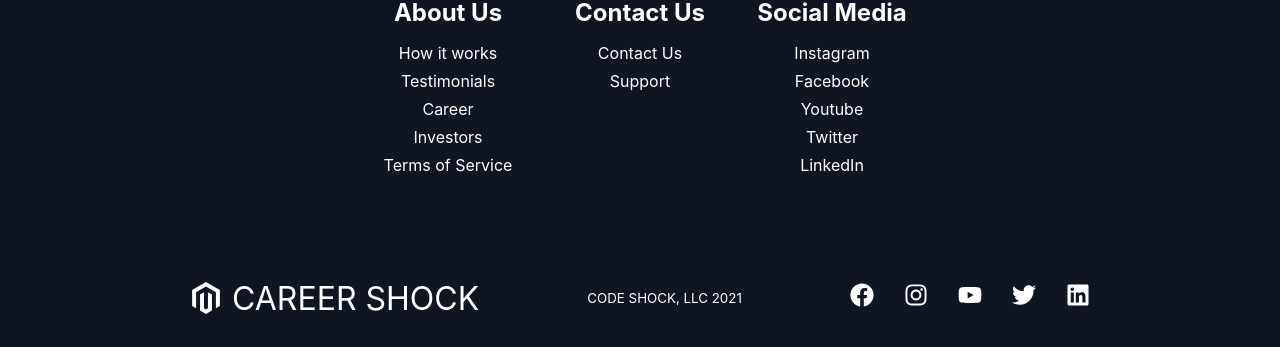
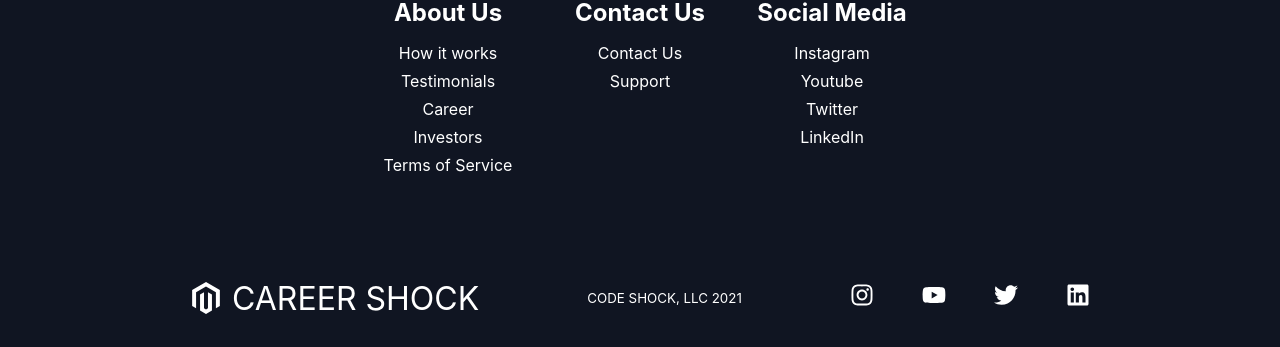
Before and after one commit to JS-Jr-Dev-Job-Board/react, a React (Create React App) app: page / in a window 1280 px wide. Shown: the part 1291-1638 px from the top of the page. Built offline with nearby package versions, Linux system fonts and the light colour scheme.

Commit message:
updated social media links

```diff
--- a/src/components/Footer/Footer.js
+++ b/src/components/Footer/Footer.js
@@ -5,7 +5,7 @@
   FaInstagram,
   FaTwitter,
   FaYoutube,
-  FaLinkedin
+  FaLinkedin,
 } from 'react-icons/fa'
 //import Copyright from 'react-copyright'
 
@@ -28,7 +28,7 @@
   SocialIcon,
   WebsiteRights,
   SocialIcons,
-  SocialIconLink
+  SocialIconLink,
 } from './Footer.elements'
 
 // GLOBAL STYLES
@@ -67,11 +67,18 @@
         <FooterLinksWrapper>
           <FooterLinksItems>
             <FooterLinkTitle>Social Media</FooterLinkTitle>
-            <FooterLink to='/'>Instagram</FooterLink>
-            <FooterLink to='/'>Facebook</FooterLink>
-            <FooterLink to='/'>Youtube</FooterLink>
-            <FooterLink to='/'>Twitter</FooterLink>
-            <FooterLink to='/'>LinkedIn</FooterLink>
+            <FooterLink herf='https://www.instagram.com/code_shock_dev/'>
+              Instagram
+            </FooterLink>
+            <FooterLink herf='https://www.youtube.com/channel/UChXeB7ef39aG9JgW_R3mv0g'>
+              Youtube
+            </FooterLink>
+            <FooterLink herf='https://twitter.com/code_shock_dev'>
+              Twitter
+            </FooterLink>
+            <FooterLink herf='https://www.linkedin.com/company/code-shock'>
+              LinkedIn
+            </FooterLink>
           </FooterLinksItems>
         </FooterLinksWrapper>
       </FooterLinksContainer>
@@ -83,19 +90,32 @@
           </SocialLogo>
           <WebsiteRights>CODE SHOCK, LLC 2021</WebsiteRights>
           <SocialIcons>
-            <SocialIconLink href='/' target='_blank' aria-label='Facebook'>
-              <FaFacebook />
-            </SocialIconLink>
-            <SocialIconLink href='/' target='_blank' aria-label='Instagram'>
+            <SocialIconLink
+              href='https://www.instagram.com/code_shock_dev/'
+              target='_blank'
+              aria-label='Instagram'
+            >
               <FaInstagram />
             </SocialIconLink>
-            <SocialIconLink href='/' target='_blank' aria-label='Youtube'>
+            <SocialIconLink
+              href='https://www.youtube.com/channel/UChXeB7ef39aG9JgW_R3mv0g'
+              target='_blank'
+              aria-label='Youtube'
+            >
               <FaYoutube />
             </SocialIconLink>
-            <SocialIconLink href='/' target='_blank' aria-label='Twitter'>
+            <SocialIconLink
+              href='https://twitter.com/code_shock_dev'
+              target='_blank'
+              aria-label='Twitter'
+            >
               <FaTwitter />
             </SocialIconLink>
-            <SocialIconLink href='/' target='_blank' aria-label='LinkedIn'>
+            <SocialIconLink
+              href='https://www.linkedin.com/company/code-shock'
+              target='_blank'
+              aria-label='LinkedIn'
+            >
               <FaLinkedin />
             </SocialIconLink>
           </SocialIcons>
```
Also changed, not shown: src/components/Footer/Footer.elements.js (+19 -17 lines).
